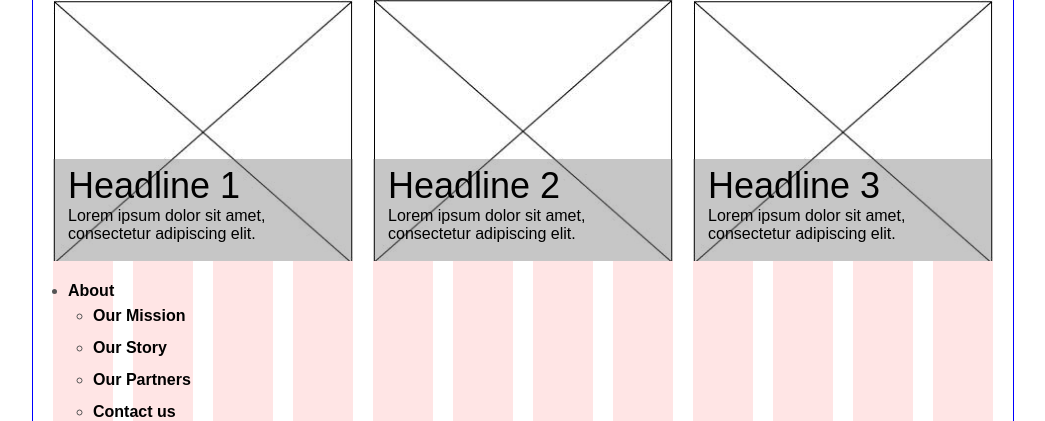
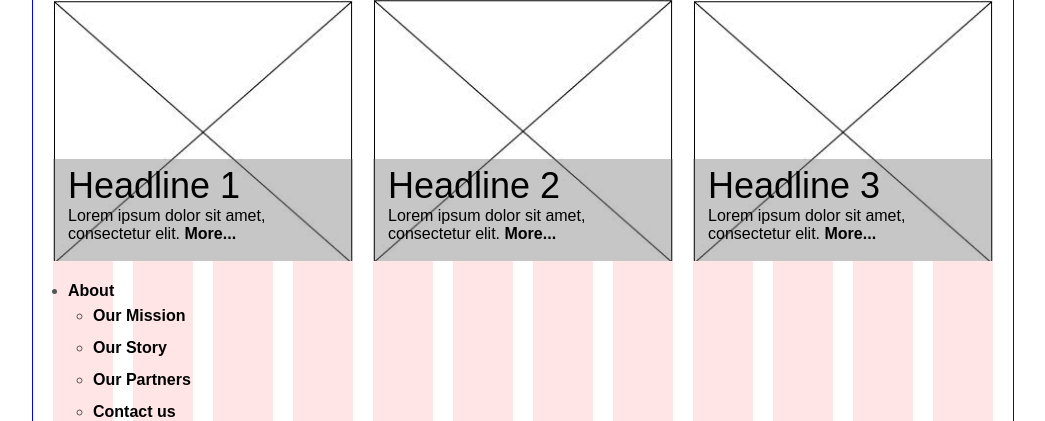
Before and after one commit to brownae/MyFirstRepo, a PHP site: page / in a window 1280 px wide. Shown: the part 784-1205 px from the top of the page, without its empty margins (117-1162 px from the left). Run offline with PHP 8.4, Linux system fonts and the light colour scheme; some libraries are stand-ins or nearby versions.

Commit message:
I added "more..." link to the homepage cta

```diff
--- a/index.php
+++ b/index.php
@@ -103,7 +103,7 @@ slider.start();
         <img class="cta-img" src="images/cta-pic1.jpg" alt="">
         <div class="cta-content">
         <h3>Headline 1</h3>
-        <p>Lorem ipsum dolor sit amet, consectetur adipiscing elit.</p>
+        <p>Lorem ipsum dolor sit amet, consectetur elit.<a href=""> More...</a></p>
         </div>
     </div>
 
@@ -111,7 +111,7 @@ slider.start();
         <img class="cta-img" src="images/cta-pic2.jpg" alt="">
         <div class="cta-content">
         <h3>Headline 2</h3>
-        <p>Lorem ipsum dolor sit amet, consectetur adipiscing elit.</p>
+        <p>Lorem ipsum dolor sit amet, consectetur elit.<a href=""> More...</a></p></p>
         </div>
     </div>
 
@@ -119,7 +119,7 @@ slider.start();
         <img class="cta-img" src="images/cta-pic3.jpg" alt="">
         <div class="cta-content">
         <h3>Headline 3</h3>
-        <p>Lorem ipsum dolor sit amet, consectetur adipiscing elit.</p>
+        <p>Lorem ipsum dolor sit amet, consectetur elit.<a href=""> More...</a></p></p>
         </div>
     </div>
     </div>
```
